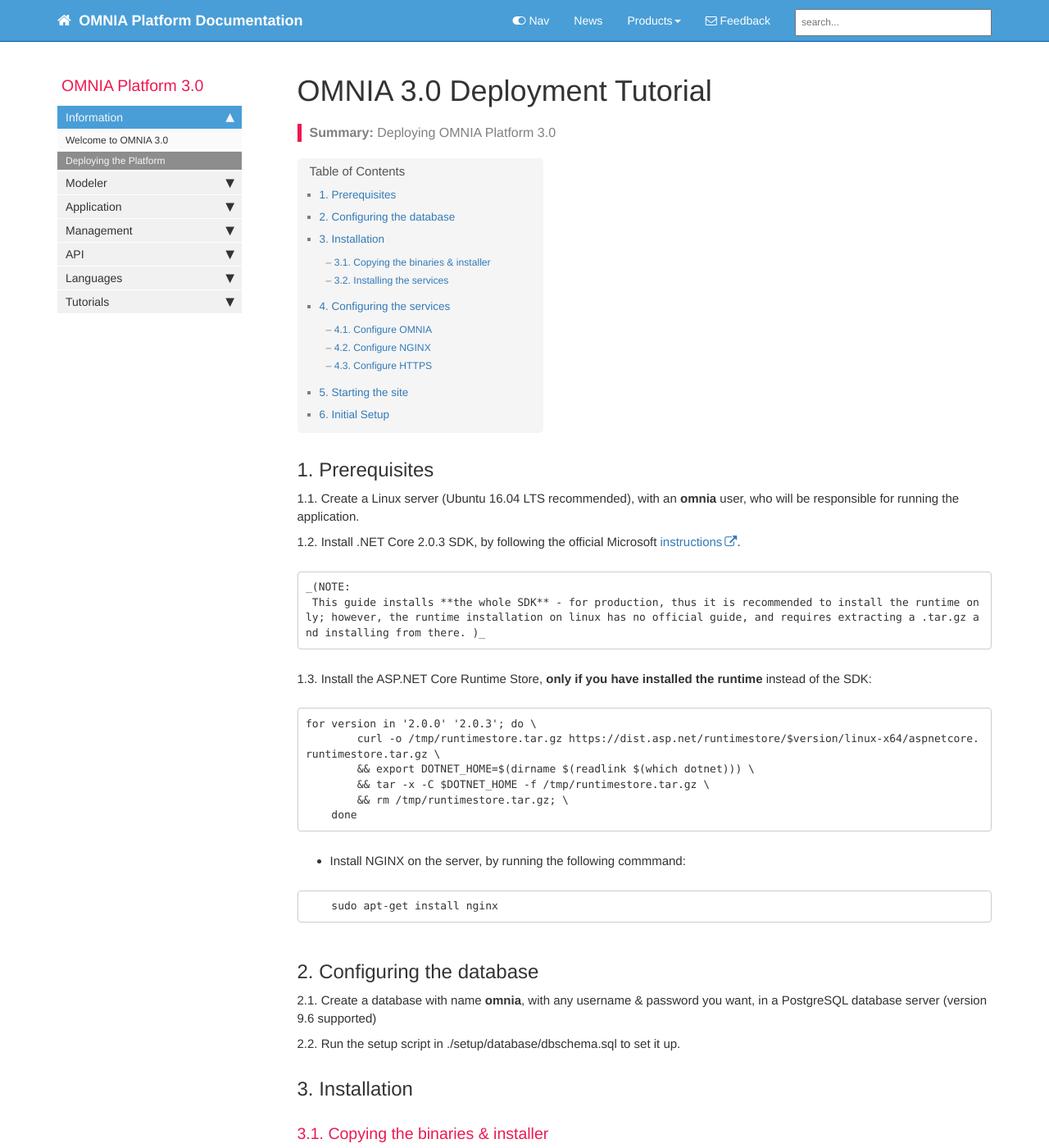
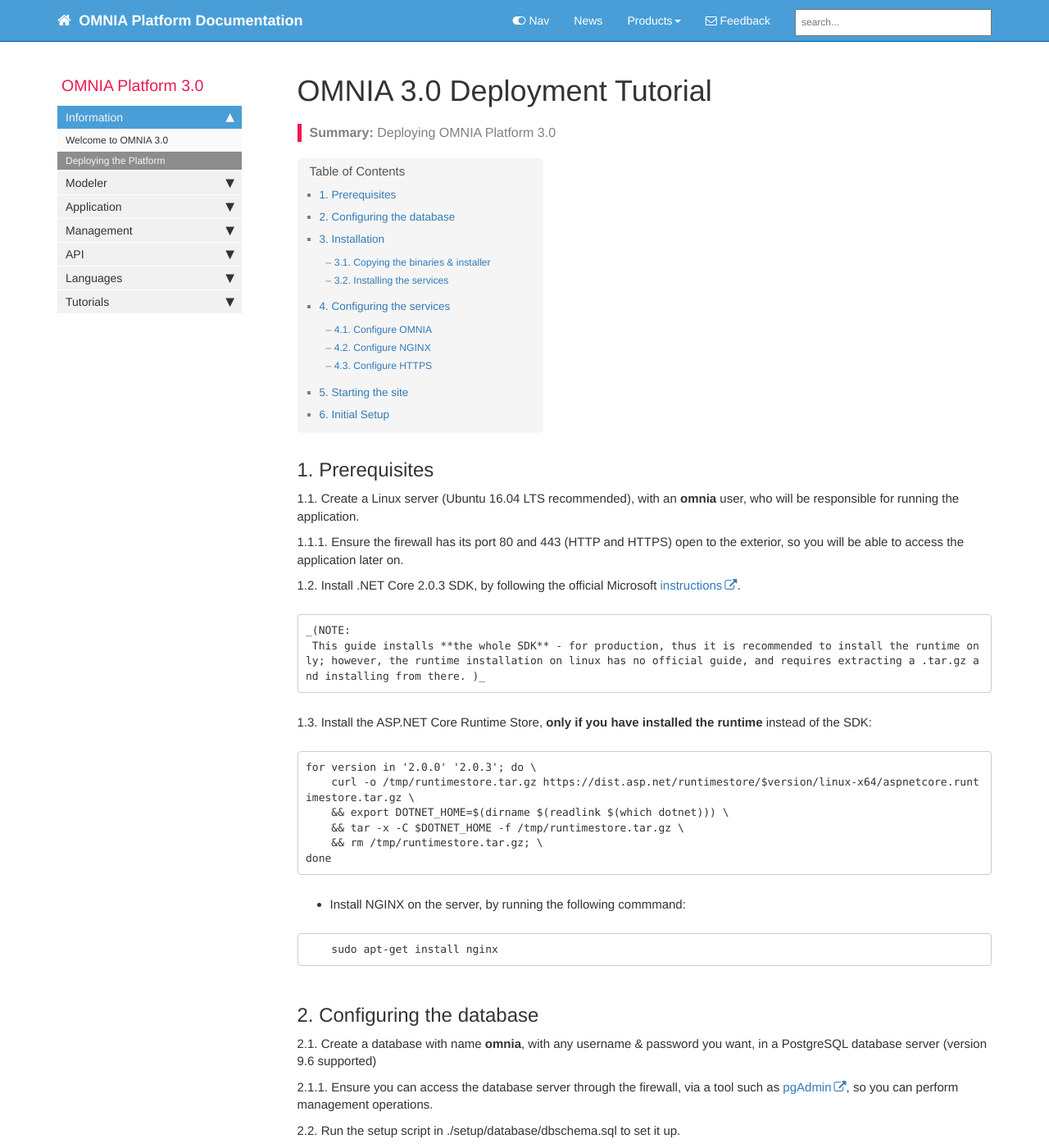
Before and after one commit to daniel8lopes/omnia3, a Jekyll site: the page built from docs/pages/omnia3/Introduction/omnia3_deploymenttutorial.md, in a window 1280 px wide and 1400 px high. Shown: the whole window at 82% size. Built offline with Jekyll 4.4.1, drawn with Linux system fonts in a browser that asks for light colours; nearby versions of some CDN libraries; comment, search, counter and statistics services are not loaded.

Commit message:
Add firewall info to deployment tutorial

````diff
--- a/docs/pages/omnia3/Introduction/omnia3_deploymenttutorial.md
+++ b/docs/pages/omnia3/Introduction/omnia3_deploymenttutorial.md
@@ -12,6 +12,8 @@ folder: omnia3
 
 1.1. Create a Linux server (Ubuntu 16.04 LTS recommended), with an **omnia** user, who will be responsible for running the application.
 
+1.1.1. Ensure the firewall has its port 80 and 443 (HTTP and HTTPS) open to the exterior, so you will be able to access the application later on.
+
 1.2. Install .NET Core 2.0.3 SDK, by following the official Microsoft [instructions](https://docs.microsoft.com/en-us/dotnet/core/linux-prerequisites?tabs=netcore2x).
 
     _(NOTE:
@@ -20,11 +22,11 @@ folder: omnia3
 1.3. Install the ASP.NET Core Runtime Store, **only if you have installed the runtime** instead of the SDK:
 ```
 for version in '2.0.0' '2.0.3'; do \
-        curl -o /tmp/runtimestore.tar.gz https://dist.asp.net/runtimestore/$version/linux-x64/aspnetcore.runtimestore.tar.gz \
-        && export DOTNET_HOME=$(dirname $(readlink $(which dotnet))) \
-        && tar -x -C $DOTNET_HOME -f /tmp/runtimestore.tar.gz \
-        && rm /tmp/runtimestore.tar.gz; \
-    done
+    curl -o /tmp/runtimestore.tar.gz https://dist.asp.net/runtimestore/$version/linux-x64/aspnetcore.runtimestore.tar.gz \
+    && export DOTNET_HOME=$(dirname $(readlink $(which dotnet))) \
+    && tar -x -C $DOTNET_HOME -f /tmp/runtimestore.tar.gz \
+    && rm /tmp/runtimestore.tar.gz; \
+done
 ```
 
 - Install NGINX on the server, by running the following commmand:
@@ -35,6 +37,8 @@ for version in '2.0.0' '2.0.3'; do \
 
 ## 2. Configuring the database
 2.1. Create a database with name **omnia**, with any username & password you want, in a PostgreSQL database server (version 9.6 supported)
+
+2.1.1. Ensure you can access the database server through the firewall, via a tool such as [pgAdmin](https://www.pgadmin.org/), so you can perform management operations.
 
 2.2. Run the setup script in ./setup/database/dbschema.sql to set it up.
 
````
